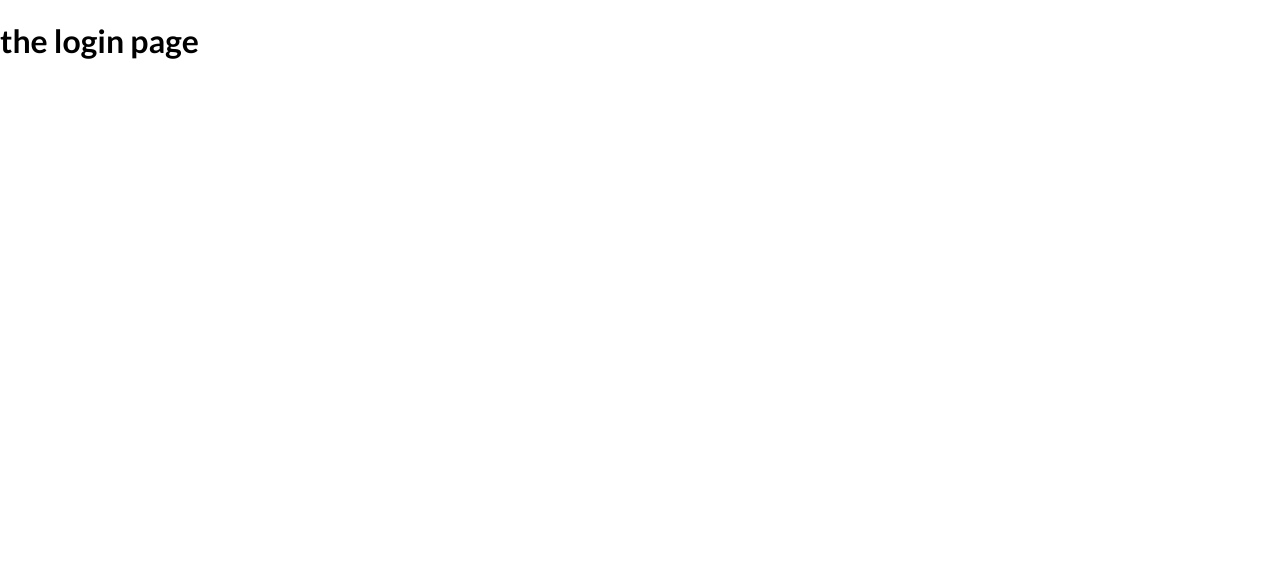
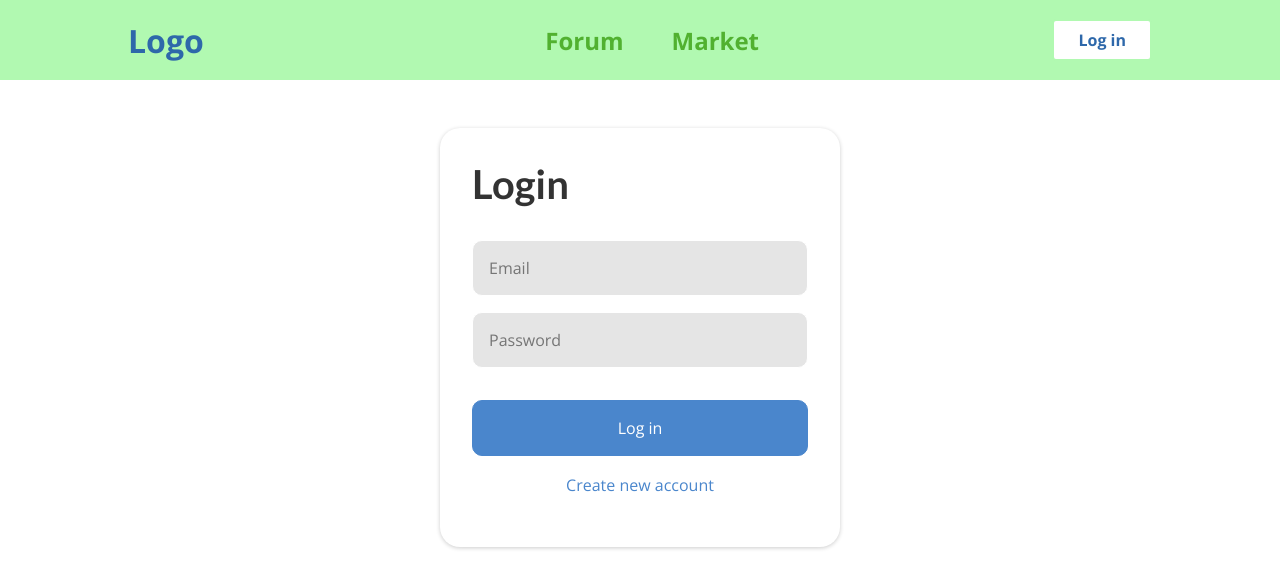
Before and after one commit to Jiwoo22/web_app, a Next.js app: page /login in a window 1280 px wide. Shown: the top 588 px of the page. Built offline with nearby package versions, Linux system fonts and the light colour scheme.

Commit message:
add login page

```diff
--- a/components/Auth/AuthForm.js
+++ b/components/Auth/AuthForm.js
@@ -1,13 +1,37 @@
-import { useState} from 'react'
-
-import classes from './AuthForm.module.css'
+import { useState } from 'react';
+import Button from '../ui/Button';
+import classes from './AuthForm.module.css';
 
 const AuthForm = () => {
-    return (
-        <div>
+  const [isLogin, setIsLogin] = useState(true);
 
+  const switchAuthModeHandler = () => {
+    setIsLogin((prevState) => !prevState);
+  };
+
+  return (
+    <section className={classes.auth}>
+      <h1>{isLogin ? 'Login' : 'Sign Up'}</h1>
+      <form className={classes.auth_form}>
+        <div className={classes.control}>
+          <input type='email' id='email' placeholder='Email' required />
         </div>
-    );
+        <div className={classes.control}>
+          <input type='password' id='password' placeholder='Password' required />
+        </div>
+        <div className={classes.actions}>
+          <button>{isLogin ? 'Log in' : 'Continue'}</button>
+          <button
+            type='button'
+            className={classes.toggle}
+            onClick={switchAuthModeHandler}
+          >
+            {isLogin ? 'Create new account' : 'Login with existing account'}
+          </button>
+        </div>
+      </form>
+    </section>
+  );
 };
 
 export default AuthForm;
--- a/components/Auth/AuthForm.module.css
+++ b/components/Auth/AuthForm.module.css
@@ -0,0 +1,71 @@
+.auth {
+    margin: 3rem auto;
+    width: 95%;
+    max-width: 25rem;
+    border-radius: 20px;
+    background-color: white;
+    box-shadow: 0 1px 4px rgba(0, 0, 0, 0.2);
+    padding: 1rem;
+    text-align: center;
+  }
+
+  .auth_form {
+    margin-top: 2rem;
+  }
+
+  .auth h1 {
+    text-align: left;
+    margin: 1rem;
+    color: rgba(0, 0, 0, 0.8);
+    font-size: 40px;
+  }
+
+  .control {
+    margin: 1rem;
+  }
+
+  .control input {
+    font: inherit;
+    background-color: rgb(0,0,0,0.1);
+    color: rgba(0, 0, 0, 0.8);
+    border-radius: 10px;
+    border: 1px solid white;
+    width: 100%;
+    text-align: left;
+    padding: 1rem;
+  }
+
+  .actions {
+    display: flex;
+    flex-direction: column;
+    align-items: center;
+    margin: 2rem 1rem;
+  }
+
+ .actions button {
+    cursor: pointer;
+    font: inherit;
+    color: white;
+    width: 100%;
+    background-color:  rgb(74, 134, 204);
+    border: 1px solid rgb(74, 134, 204);
+    border-radius: 10px;
+    padding: 1rem;
+  }
+  .actions button:hover {
+    background-color:  rgb(46, 104, 170);
+    border-color:  rgb(46, 104, 170);
+  }
+
+  .actions .toggle {
+    margin-top: 1rem;
+    background-color: transparent;
+    color: rgb(74, 134, 204);
+    border: none;
+    padding: 0.15rem 1.5rem;
+  }
+
+  .actions .toggle:hover {
+    background-color: transparent;
+    text-decoration: underline;
+  }
--- a/components/layout/MainNavigation.js
+++ b/components/layout/MainNavigation.js
@@ -16,7 +16,9 @@
           </li>
         </ul>
       </nav>
-      <Button>Log in</Button>
+      <Link href="/login">
+        <Button>Log in</Button>
+      </Link>
     </header>
   );
 }
--- a/components/layout/MainNavigation.module.css
+++ b/components/layout/MainNavigation.module.css
@@ -32,8 +32,6 @@
   font-size: 1.5rem;
   font-weight: 550;
   color: #51b130;
-  /* color:  rgb(46, 104, 170); */
-
 }
 
 .header a:hover,
--- a/pages/_app.js
+++ b/pages/_app.js
@@ -1,7 +1,12 @@
-import '../styles/globals.css'
+import Layout from "../components/layout/Layout";
+import "../styles/globals.css";
 
 function MyApp({ Component, pageProps }) {
-  return <Component {...pageProps} />
+  return (
+    <Layout>
+      <Component {...pageProps} />
+    </Layout>
+  );
 }
 
-export default MyApp
+export default MyApp;
--- a/pages/index.js
+++ b/pages/index.js
@@ -22,9 +22,7 @@
 
 function HomePage() {
   return (
-    <Layout>
       <ForSaleItemList items={DUMMY_ITEMS} />
-    </Layout>
   );
 }
 
--- a/pages/login.js
+++ b/pages/login.js
@@ -1,7 +1,7 @@
+import AuthForm from "../components/Auth/AuthForm";
 
 function LoginPage() {
-    return <h1>the login page</h1>
-
+  return <AuthForm />;
 }
 
-export default LoginPage
+export default LoginPage;
```
